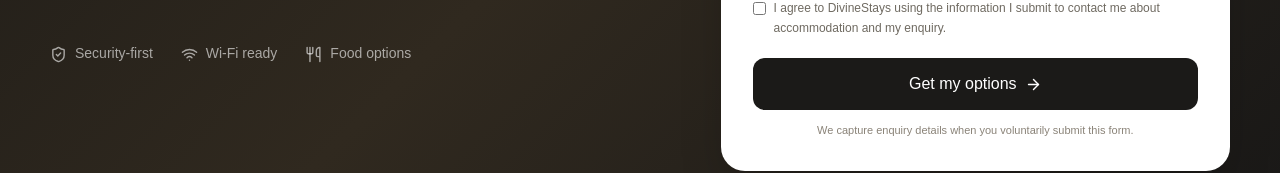
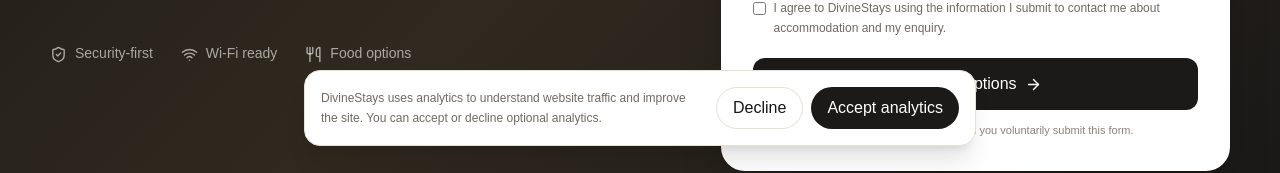
Before and after one commit to harshutxo/DivineStays, a Next.js app: page / in a window 1280 px wide. Shown: the part 638-811 px from the top of the page. Built offline with nearby package versions, Linux system fonts and the light colour scheme; no server answers; the database is empty.

Commit message:
Enable consent-aware analytics

```diff
--- a/app/layout.tsx
+++ b/app/layout.tsx
@@ -1,4 +1,19 @@
 import type { Metadata } from "next";
 import "./globals.css";
-export const metadata: Metadata={title:"DivineStays | Student Living in Kota",description:"Discover DivineStays hostels across Kota, Rajasthan."};
-export default function RootLayout({children}:{children:React.ReactNode}){return <html lang="en"><body>{children}</body></html>}
+import AnalyticsConsent from "./components/AnalyticsConsent";
+
+export const metadata: Metadata = {
+  title: "DivineStays | Student Living in Kota",
+  description: "Discover DivineStays hostels across Kota, Rajasthan.",
+};
+
+export default function RootLayout({ children }: { children: React.ReactNode }) {
+  return (
+    <html lang="en">
+      <body>
+        {children}
+        <AnalyticsConsent />
+      </body>
+    </html>
+  );
+}
```
